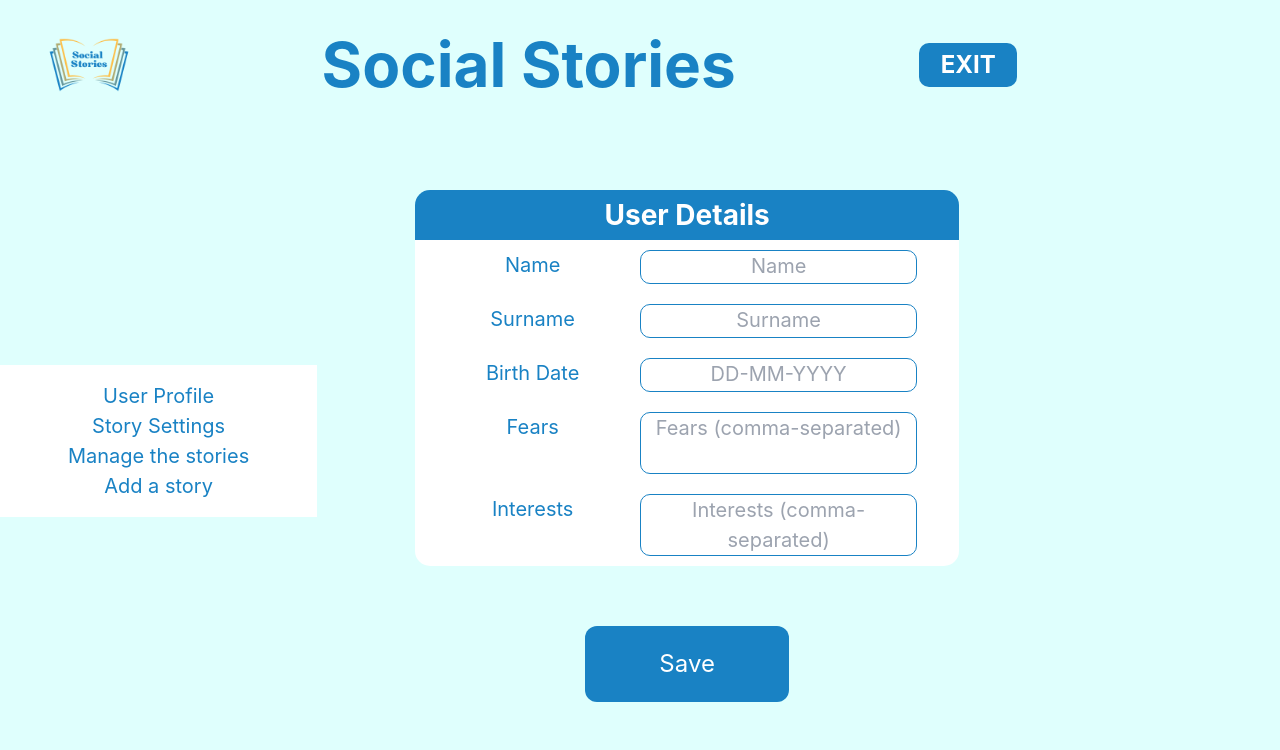
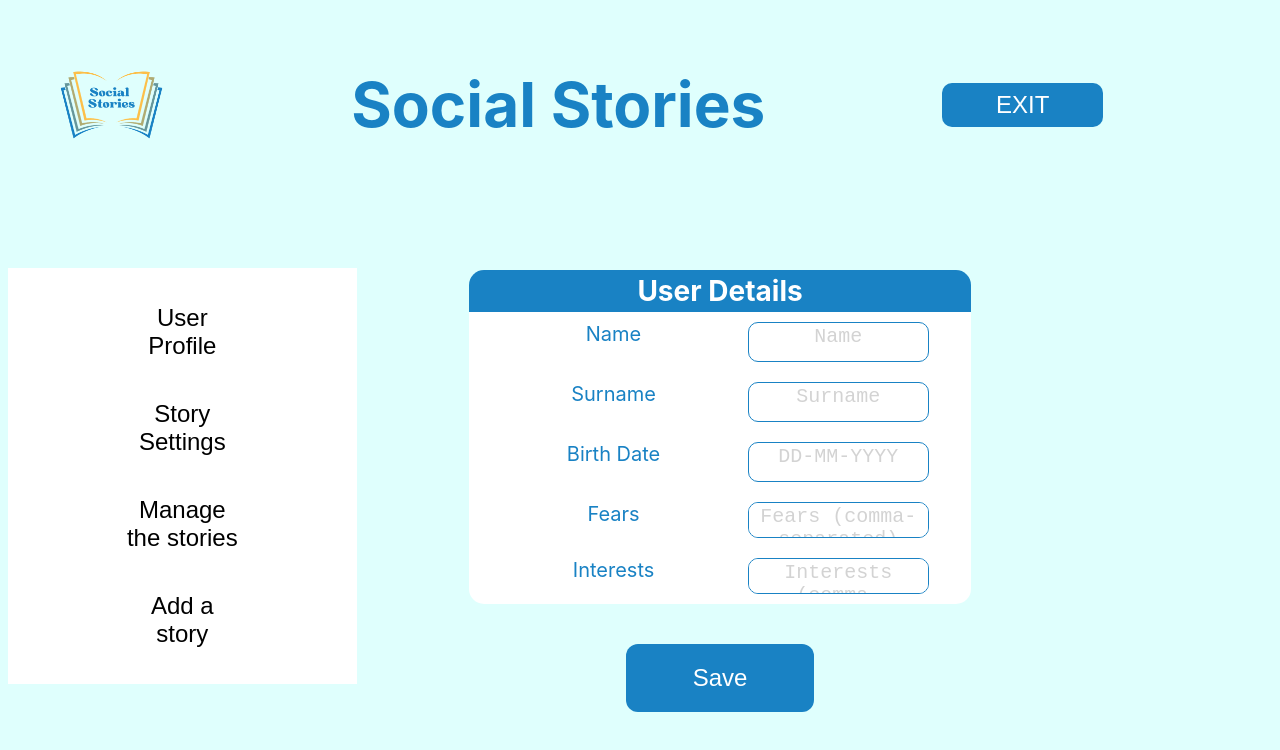
Before and after one commit to lele1001/AUI-SocialStories, a React (Vite) app: page /inputs in a window 1280 px wide. Both pictures are taken after a click on the button "User Profile". Shown: the top 750 px of the page. Built offline with nearby package versions, Linux system fonts and the light colour scheme.

Commit message:
fixed interface

```diff
--- a/src/client/_root/pages/Category.tsx
+++ b/src/client/_root/pages/Category.tsx
@@ -14,15 +14,18 @@ const Category = () => {
   useEffect(() => {
     fetch('src/server/stories.json')
       .then((response) => response.json())
-      .then((data) => setStories(data))
+      .then((data) => {
+        setStories(data);
+        console.log(data); // Show stories in the console
+      })
       .catch((error) => console.error('Error fetching data:', error));
+
+
+
   }, []);
 
-  const handleButtonClick = (title: any) => {
-    localStorage.setItem("title", title);
-    localStorage.setItem("scene", stories[title].Scene);
-    console.log(stories[title]);
-    console.log("Success");
+  const handleButtonClick = (e: any) => {
+    localStorage.setItem("title", e.target.textContent);
     navigate("/loading");
   };
 
--- a/src/client/_root/pages/Loading.tsx
+++ b/src/client/_root/pages/Loading.tsx
@@ -7,8 +7,7 @@ const Inputs = () => {
 	useEffect(() => {
 		const fetchData = async () => {
 			const storyData = {
-				character: localStorage.getItem("character"),
-				scene: localStorage.getItem("scene"),
+				title: localStorage.getItem("title"),
 				txtOnly: localStorage.getItem("images") == "NO" ? true : false
 			}
 
--- a/src/client/_root/pages/UserProfile.tsx
+++ b/src/client/_root/pages/UserProfile.tsx
@@ -1,37 +1,30 @@
 import { Button } from "@/client/components/ui/button";
-import { useState } from "react";
 import SideBar from "@/client/components/shared/SideBar";
 
 const UserProfile = () => {
-    const [user, setUser] = useState({
-        name: '',
-        surname: '',
-        birthDate: '',
-        fears: '',
-        interests: '',
-    });
-
-    const modifyUser = (e: any) => {
-        const { name, value } = e.target;
-        setUser((prevUser) => ({
-            ...prevUser,
-            [name]: value,
-        }));
-    };
-
     async function handleSubmit(e: any) {
         e.preventDefault();
+        const form = e.target;
+        const formData = new FormData(form);
 
         if (
-            user.name == "" ||
-            user.surname == "" ||
-            user.birthDate == "" ||
-            user.fears == '' ||
-            user.interests == ''
+            formData.get("name") == "" ||
+            formData.get("surname") == "" ||
+            formData.get("birthDate") == "" ||
+            formData.get("fears") == "" ||
+            formData.get("interests") == ""
         ) {
             alert("Error: Please fill all the fields");
             return;
         }
+
+        const user = {
+            name: formData.get("name"),
+            surname: formData.get("surname"),
+            birthDate: formData.get("birthDate"),
+            fears: formData.get("fears"),
+            interests: formData.get("interests"),
+        };
 
         try {
             const response = await fetch('http://localhost:3000/user-data', {
@@ -60,23 +53,23 @@ const UserProfile = () => {
                     <div className='sett-title'>User Details</div>
                     <div className='sett-row'>
                         <label className='sett-col'>Name</label>
-                        <textarea className="user-col" style={{ height: '34px' }} name='name' value={user.name} placeholder="Name" onChange={modifyUser} />
+                        <textarea className="user-col" style={{ height: '34px' }} name='name' placeholder="Name"/>
                     </div>
                     <div className='sett-row'>
                         <label className='sett-col'>Surname</label>
-                        <textarea className="user-col" style={{ height: '34px' }}  name='surname' value={user.surname} placeholder="Surname" onChange={modifyUser} />
+                        <textarea className="user-col" style={{ height: '34px' }}  name='surname' placeholder="Surname"/>
                     </div>
                     <div className='sett-row'>
                         <label className='sett-col'>Birth Date</label>
-                        <textarea className="user-col" style={{ height: '34px' }} name='birthDate' value={user.birthDate} placeholder="DD-MM-YYYY" onChange={modifyUser} />
+                        <textarea className="user-col" style={{ height: '34px' }} name='birthDate' placeholder="DD-MM-YYYY" />
                     </div>
                     <div className='sett-row'>
                         <label className='sett-col'>Fears</label>
-                        <textarea className="user-col" name='fears' value={user.fears} placeholder="Fears (comma-separated)" onChange={modifyUser} />
+                        <textarea className="user-col" name='fears' placeholder="Fears (comma-separated)" />
                     </div>
                     <div className='sett-row'>
                         <label className='sett-col'>Interests</label>
-                        <textarea className="user-col" name='interests' value={user.interests} placeholder="Interests (comma-separated)" onChange={modifyUser} />
+                        <textarea className="user-col" name='interests' placeholder="Interests (comma-separated)" />
                     </div>
                 </div>
 
--- a/src/client/components/shared/SideBar.tsx
+++ b/src/client/components/shared/SideBar.tsx
@@ -6,10 +6,10 @@ const SideBar = () => {
 
   return (
     <section className="side-bar">
-      <Button type='submit' className="side-bar-row" onClick={() => navigate('/user-profile')}>User Profile</Button>
-      <Button type='submit' className="side-bar-row" onClick={() => navigate('/user-settings')}>Story Settings</Button>
-      <Button type='submit' className="side-bar-row" onClick={() => navigate('/user-stories')}>Manage the stories</Button>
-      <Button type='submit' className="side-bar-row" onClick={() => navigate('/inputs')}>Add a story</Button>
+      <Button type='submit' className="side-button" onClick={() => navigate('/user-profile')}>User Profile</Button>
+      <Button type='submit' className="side-button" onClick={() => navigate('/user-settings')}>Story Settings</Button>
+      <Button type='submit' className="side-button" onClick={() => navigate('/user-stories')}>Manage the stories</Button>
+      <Button type='submit' className="side-button" onClick={() => navigate('/inputs')}>Add a story</Button>
     </section>
   )
 }
--- a/src/globals.css
+++ b/src/globals.css
@@ -1,7 +1,3 @@
-@import "tailwindcss/base";
-@import "tailwindcss/components";
-@import "tailwindcss/utilities";
-
 html {
 	display: flex;
 	padding: 0;
@@ -20,6 +16,9 @@ body {
 	display: flex;
 	width: 100%;
 	height: 100%;
+	font-family: "Inter", sans-serif;
+	color: var(--txt-blue);
+	font-size: 20px;
 }
 
 textarea {
@@ -36,11 +35,15 @@ textarea:focus {
 	margin: 0;
 	padding: 0;
 	border: 0;
+	font-family: "Inter", sans-serif;
+		color: var(--txt-blue);
+		font-size: 20px;
 }
 
 
 ::placeholder {
 	color: lightgrey;
+	font-size: 20px;
 }
 
 .container {
@@ -54,11 +57,11 @@ textarea:focus {
 	width: 100%;
 	align-items: center;
 	justify-content: center;
+	gap: 20px;
 }
 
 .container-v {
 	height: inherit;
-	width: inherit;
 	display: flex;
 	flex-direction: column;
 	min-height: 60vh;
@@ -66,6 +69,7 @@ textarea:focus {
 	margin: 0;
 	width: 100%;
 	align-items: center;
+	gap: 20px;
 }
 
 .side-bar {
@@ -79,6 +83,17 @@ textarea:focus {
 	justify-content: space-around;
 	align-items: center;
 	flex-direction: column;
+}
+
+.side-button {
+	min-width: 30%;
+	max-width: 50%;
+	min-height: 15%;
+	border-radius: 12px;
+	font-size: 24px;
+	padding: 20px;
+	border: none;
+	background-color: transparent;
 }
 
 .top-bar {
@@ -95,14 +110,12 @@ textarea:focus {
 }
 
 .top-bar-col {
-	justify-content: center;
-	align-items: center;
 	text-align: center;
 }
 
 .logo {
 	flex: 1;
-	max-width: 10%;
+	max-width: 12%;
 }
 
 .title {
@@ -113,14 +126,14 @@ textarea:focus {
 
 .exit {
 	flex: 1;
-	max-width: 10%;
-	min-height: 100%;
 	background-color: var(--txt-blue);
 	color: white;
 	border-radius: 10px;
-	font-weight: bold;
 	font-size: 24px;
 	padding: 4px;
+	padding-bottom: 8px;
+	padding-top: 8px;
+	border: none;
 }
 
 .sett-form {
@@ -183,7 +196,7 @@ textarea:focus {
 	border-radius: 12px;
 	font-size: 24px;
 	padding: 20px;
-	margin: 20px;
+	border: none;
 }
 
 .user-col {
@@ -211,152 +224,3 @@ textarea:focus {
 	padding: 30px;
 	padding-top: 60px;
 }
-
-
-@layer base {
-
-	.titleContainer {
-		@apply flex flex-col justify-center items-center bg-my-blue text-white rounded-2xl max-h-3 p-8 w-80 mb-1;
-	}
-
-	.content-crop {
-		@apply max-w-sm ;
-	}
-
-	.formContainer {
-		@apply flex flex-col justify-center items-center bg-white rounded-2xl p-5 w-80 gap-4;
-	}
-
-	.storyContainer {
-		@apply flex flex-col justify-start items-center bg-white p-5 gap-5 basis-0 min-h-fit;
-	}
-
-	.input_text_b {
-		@apply w-1/2 h-1/6 rounded-2xl rounded-t-none resize-none outline-none text-[20px] text-center font-semibold;
-	}
-
-	.input_text_s {
-		@apply w-1/2 rounded-2xl rounded-t-none resize-none outline-none text-[20px] text-center font-semibold;
-	}
-
-	.input_label {
-		@apply w-1/2 bg-my-blue text-white rounded-2xl rounded-b-none resize-none outline-none text-[20px] text-center font-semibold;
-	}
-
-
-
-
-	.story {
-		@apply flex flex-col justify-center w-2/3 text-[20px] text-center p-4 px-8 ;
-		background-color: white;
-		min-height: 150px;
-	}
-
-	.storyText {
-		@apply h-5/6 text-[20px] text-center p-2;
-		background-color: white;
-		min-height: 300px;
-	}
-}
-
-@layer utilities {
-	/* TYPOGRAPHY */
-	.h1-bold {
-		@apply text-[62px] font-bold leading-[140%] tracking-tighter;
-	}
-
-	.h1-semibold {
-		@apply text-[62px] font-semibold leading-[140%] tracking-tighter;
-	}
-
-	.h2-bold {
-		@apply text-[48px] font-bold leading-[140%];
-	}
-
-	.h3-bold {
-		@apply text-[40px] font-bold leading-[140%];
-	}
-
-	.base-semibold {
-		@apply text-[16px] font-semibold leading-[140%] tracking-tighter;
-	}
-
-	.base-medium {
-		@apply text-[24px] font-medium leading-[140%];
-	}
-
-	.base-regular {
-		@apply text-[24px] font-normal leading-[140%];
-	}
-
-	.body-bold {
-		@apply text-[20px] font-bold leading-[140%];
-	}
-
-	.body-medium {
-		@apply text-[20px] font-medium leading-[140%];
-	}
-
-	.small-semibold {
-		@apply text-[18px] font-semibold leading-[140%] tracking-tighter;
-	}
-
-	.small-medium {
-		@apply text-[18px] font-medium leading-[140%];
-	}
-
-	.small-regular {
-		@apply text-[18px] font-normal leading-[140%];
-	}
-
-	.subtle-semibold {
-		@apply text-[14px] font-semibold leading-[140%];
-	}
-
-	.subtle-regular {
-		@apply text-[14px] font-normal leading-[140%];
-	}
-
-	.tiny-medium {
-		@apply text-[14px] font-medium leading-[140%];
-	}
-
-	/* UTILITIES */
-	.invert-white {
-		@apply invert brightness-0 transition;
-	}
-
-	.flex-center {
-		@apply flex justify-center items-center;
-	}
-
-	.flex-end {
-		@apply flex justify-center items-end;
-	}
-
-	.select-bar {
-		@apply flex-end w-full p-44;
-	}
-}
-
-@layer components {
-	/* Button */
-	.button_primary {
-		@apply bg-my-blue text-white gap-2 w-32 h-14 text-[20px] font-semibold !important;
-	}
-
-	.item_button {
-		@apply bg-my-blue text-white w-3/4 rounded-3xl text-[20px] font-semibold py-8 whitespace-normal !important;
-		max-width: 75%;
-	}
-
-	.submit_button {
-		@apply bg-my-blue text-white w-1/6 rounded-2xl text-[20px] font-semibold py-8 whitespace-normal !important;
-		max-width: 75%;
-	}
-
-	.home_button {
-		@apply bg-my-blue text-white my-10 w-1/4 h-40 rounded-3xl text-[28px] leading-[120%] font-semibold py-8 whitespace-normal !important;
-		max-width: 75%;
-	}
-}
```
Also changed, not shown: src/client/_root/pages/Inputs.tsx (+7 -20 lines), 1 other file (tests, documents, lock files or other folders).
